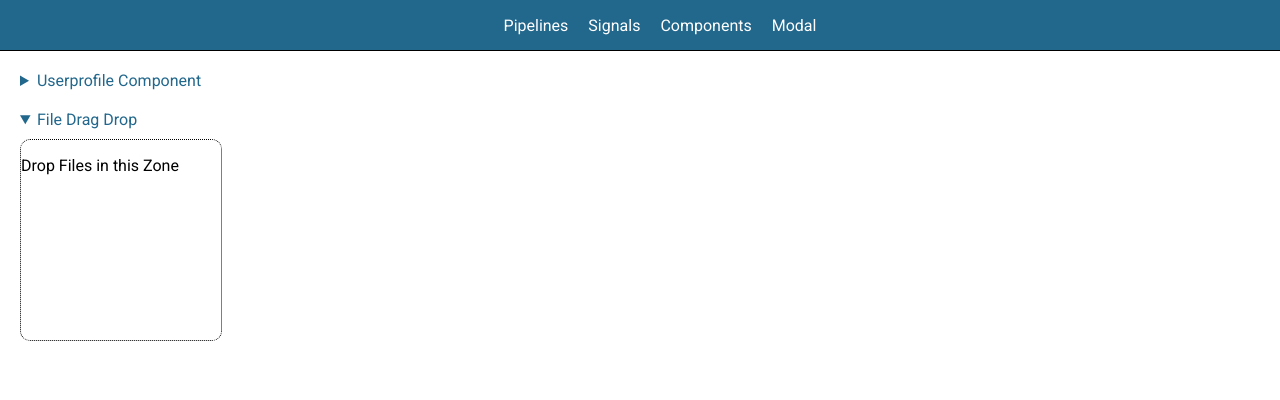
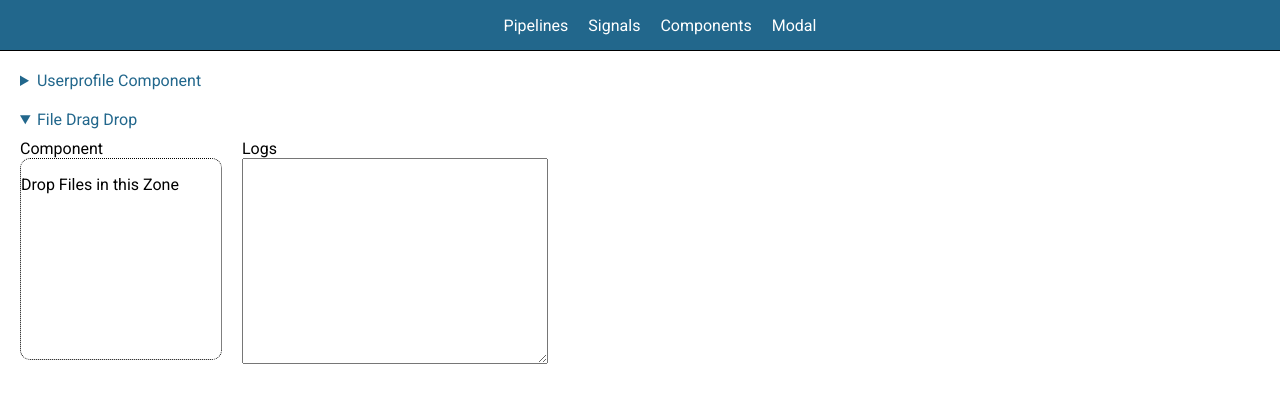
Before and after one commit to tpetau/angular-material-playground, an Angular app: page /components in a window 1280 px wide. Both pictures are taken after a click on the element "File Drag Drop". Shown: the top 400 px of the page. Built offline with nearby package versions, Linux system fonts and the light colour scheme.

Commit message:
file drag drop log added

```diff
--- a/src/app/features/components/demos/dragdrop/dragdrop.component.html
+++ b/src/app/features/components/demos/dragdrop/dragdrop.component.html
@@ -1,3 +1,15 @@
-<div class="dropzone" #dropZone (dragover)="DragOver($event)" (dragleave)="DragLeave($event)" (drop)="Drop($event)">
-    <p>Drop Files in this Zone</p>
+<div style="display:flex; flex-direction:row; gap:20px; ">
+    <div>
+        <label>Component</label>
+        <div class="dropzone" #dropZone (dragover)="DragOver($event)" (dragleave)="DragLeave($event)"
+            (drop)="Drop($event)">
+            <p>Drop Files in this Zone</p>
+        </div>
+    </div>
+    <div>
+        <label>Logs</label>
+        <div>
+            <textarea readonly #dragDropLog style="height: 200px; width: 300px;"></textarea>
+        </div>
+    </div>
 </div>
--- a/src/app/features/components/demos/dragdrop/dragdrop.component.ts
+++ b/src/app/features/components/demos/dragdrop/dragdrop.component.ts
@@ -1,4 +1,4 @@
-import { Component } from '@angular/core';
+import { Component, ElementRef, ViewChild } from '@angular/core';
 
 @Component({
   selector: 'app-dragdrop',
@@ -8,7 +8,7 @@ import { Component } from '@angular/core';
 })
 export class DragdropComponent {
 
-
+  @ViewChild("dragDropLog") dragDropLogElem!: ElementRef;
 
   Drop($event: DragEvent) {
     console.log("Drop");
@@ -20,7 +20,9 @@ export class DragdropComponent {
     }
 
     for (let i = 0; i < files.length; i++) {
-      console.log(files[i].name);
+
+      this.dragDropLogElem.nativeElement.value =
+        this.dragDropLogElem.nativeElement.value + files[i].name + "\n";
     }
 
     ($event.target as HTMLElement).classList.remove("is-dragover");
```
